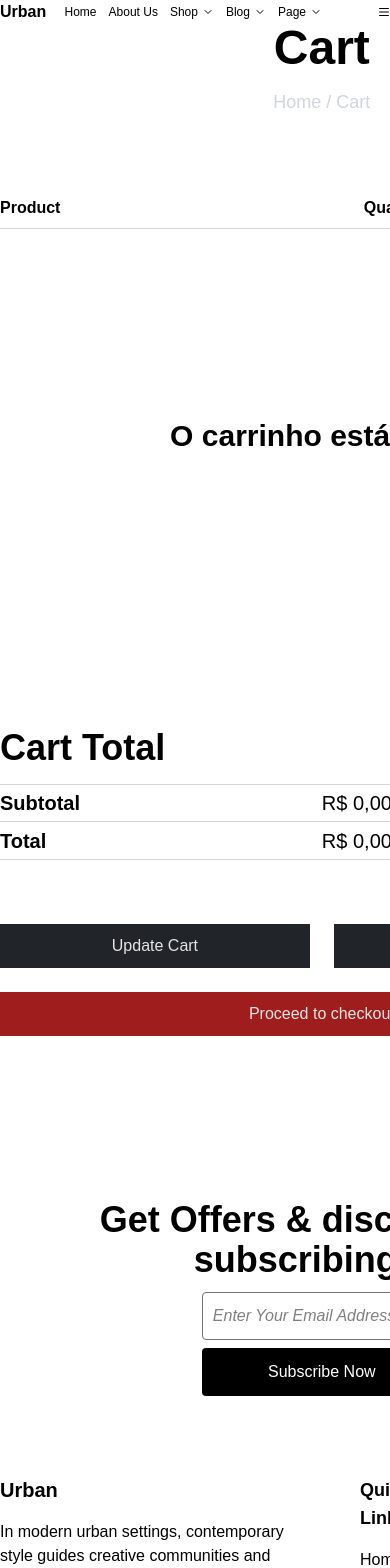
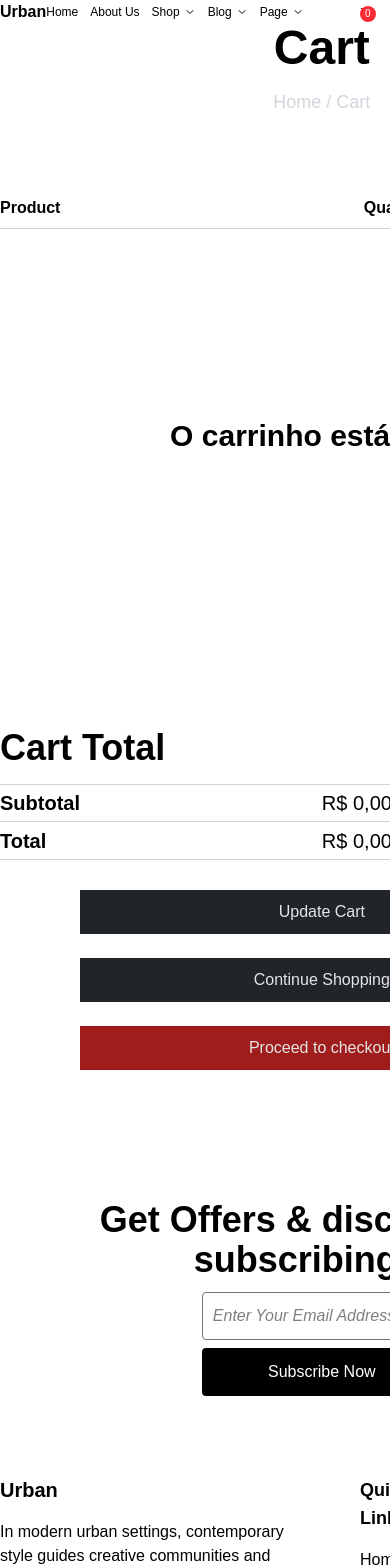
Before and after one commit to Zoidevzx/Projeto-Final-React, a Next.js app: page /cart in a window 390 px wide. Shown: the top 1568 px of the page. Built offline with nearby package versions, Linux system fonts and the light colour scheme; a web font is replaced by a local one.

Commit message:
Ajustes na responsividade do Shop e Cart

```diff
--- a/app/globals.css
+++ b/app/globals.css
@@ -17,7 +17,7 @@ body {
 }
 
 .shop-layout {
-  @apply grid xl:grid-flow-row xl:grid-rows-[1fr_1fr_2fr_2fr] xl:h-50 xl:gap-5 xl:grid-cols-1 lg:grid-flow-row lg:gap-5 lg:h-50 lg:grid-cols-1 md:grid-cols-2 md:grid-flow-row md:gap-7 sm:grid-cols-2 sm:grid-flow-row sm:gap-8 max-sm:grid-cols-2 max-sm:grid-flow-row max-sm:gap-30
+  @apply grid xl:grid-flow-row xl:grid-rows-[1fr_1fr_2fr_2fr] xl:h-50 xl:gap-5 xl:grid-cols-1 lg:grid-flow-row lg:gap-5 lg:h-50 lg:grid-cols-1 md:grid-cols-2 md:grid-flow-row md:justify-between sm:grid-cols-2 sm:grid-flow-row sm:gap-8 max-sm:grid-cols-2 max-sm:grid-flow-row max-sm:gap-30
 }
 
 .cart-container {
--- a/components/Cart.jsx
+++ b/components/Cart.jsx
@@ -30,7 +30,7 @@ export default function Cart({ title, subtitle }) {
 
   return (
     <div className="flex-center">
-      <div className="container grid xl:grid-rows-[4fr_8fr_6fr_4fr] gap-20 ">
+      <div className="container grid xl:grid-rows-[4fr_8fr_6fr_4fr] gap-20">
         <div className="flex-center flex-col gap-4">
           <h1 className="m-0 font-bold xl:text-7xl max-lg:text-5xl">{title}</h1>
           <p className="m-0 text-gray-300 xl:text-xl max-lg:text-lg">{subtitle}</p>
@@ -57,6 +57,7 @@ export default function Cart({ title, subtitle }) {
                         <p className="font-extralight">${e.value}</p>
                       </div>
                     </div>
+
                     <div className="flex-center">
                       <ItemsQuantity
                         quantity={e.quantity}
@@ -70,7 +71,7 @@ export default function Cart({ title, subtitle }) {
                     <div className="flex-center">
                       <CircleX className="cursor-pointer" onClick={() => removeFromCart(e.id)} />
                     </div>
-                    <hr className="col-span-4 border-stone-300" />
+                    <hr className="col-span-4 border-stone-300"/>
                   </Fragment>
                 ))
               ) : (
@@ -80,17 +81,17 @@ export default function Cart({ title, subtitle }) {
             </div>
           </div>
 
-          <div className="grid grid-flow-row grid-rows-[1fr_2fr_6fr] gap-y-4">
+          <div className="grid grid-flow-row grid-rows-[1fr_2fr_6fr] gap-4">
             <h2 className="m-0 text-4xl font-bold">Cart Total</h2>
             <div className="grid grid-flow-row grid-cols-2">
 
-              <hr className="col-span-2 border-stone-300" />
+              <hr className="col-span-2 border-stone-300"/>
               <p className="font-semibold text-xl">Subtotal</p>
               <p className="text-xl font-light">{cartItems.reduce((v, e) => (v + Number(e.value)), 0).toLocaleString('pt-BR', {
                 style: 'currency',
                 currency: 'BRL'
               })}</p>
-              <hr className="col-span-2 border-stone-300" />
+              <hr className="col-span-2 border-stone-300"/>
 
               <p className="font-semibold text-xl">Total</p>
               <p className="text-xl font-light">{cartItems.reduce((acc, items) => (acc + (Number(items.value) * items.quantity)), 0).toLocaleString('pt-BR', {
@@ -98,20 +99,20 @@ export default function Cart({ title, subtitle }) {
                 currency: 'BRL'
               })}</p>
 
-              <hr className="col-span-2 border-stone-300" />
+              <hr className="col-span-2 border-stone-300"/>
             </div>
             <div className="flex-center h-50 flex-wrap">
-              <div className="grid grid-cols-2 gap-6 w-full">
-                <div>
-                  <button className="bg-[#212529] p-1 cursor-pointer h-11 w-full text-neutral-200 xl:text-lg lg:text-xl ">Update Cart</button>
+              <div className="grid grid-cols-2 gap-6 w-full max-md:grid-cols-1">
+                <div className="max-md: flex-center">
+                  <button className="bg-[#212529] p-1 cursor-pointer h-11 w-full text-neutral-200 xl:text-lg lg:text-xl max-md:w-3/4">Update Cart</button>
                 </div>
                 <div>
-                  <Link href={'/shop'}>
-                    <button className="bg-[#212529] p-1 cursor-pointer text-nowrap h-11 w-full text-neutral-200 xl:text-lg lg:text-xl ">Continue Shopping</button>
+                  <Link href={'/shop'}  className="max-md:flex-center">
+                    <button className="bg-[#212529] p-1 cursor-pointer text-nowrap h-11 w-full text-neutral-200 xl:text-lg lg:text-xl max-md:w-3/4">Continue Shopping</button>
                   </Link>
                 </div>
-                <div className="col-span-2">
-                  <button className="w-full bg-[#9f1d1d] p-1 cursor-pointer text-neutral-200  h-11 xl:text-xl lg:text-xl" onClick={handleCheckout} disabled={loading}>
+                <div className="md:col-span-2 max-md:flex-center">
+                  <button className="w-full bg-[#9f1d1d] p-1 cursor-pointer text-neutral-200  h-11 xl:text-xl lg:text-xl max-md:w-3/4" onClick={handleCheckout} disabled={loading}>
                     {loading ? 'Processando...' : 'Proceed to checkout'}
                   </button>
                 </div>
@@ -120,7 +121,7 @@ export default function Cart({ title, subtitle }) {
           </div>
         </div>
         <div className="flex-center">
-          <div className="flex-center flex-col">
+          <div className="flex-center flex-col text-wrap">
             <Subscribe />
           </div>
         </div>
@@ -150,10 +151,10 @@ export default function Cart({ title, subtitle }) {
             <p>Youtube</p>
           </div>
           <div className="flex flex-col gap-y-4">
-            <h2 className="text-lg font-bold">Contact Us</h2>
+            <h2 className="text-lg font-bold break-all">Contact Us</h2>
             <p className="break-all">+1 (555) 347-9820</p>
             <p className="break-all">support@urbanstore.com</p>
-            <p>Contact Urban support for guidance.</p>
+            <p className="text-pretty">Contact Urban support for guidance.</p>
           </div>
         </footer>
       </div>
--- a/components/HeaderPage.jsx
+++ b/components/HeaderPage.jsx
@@ -109,14 +109,14 @@ export function HeaderPage() {
                     </div>
 
                     <div className="flex-center ">
-                        <div className='flex md:hidden flex-col relative' >
+                        <div className='flex md:hidden flex-col relative mr-5' >
                             <TextAlignJustify className='cursor-pointer max-sm:size-3' onClick={() => openshop ? (setOpenshop(!openshop), setOpenlist(!openlist)) : openblog ? (setOpenblog(!openblog), setOpenlist(!openlist)) : openpage ? (setOpenpage(!openpage), setOpenlist(!openlist)) : setOpenlist(!openlist)} />
-                            <div className='flex-center bg-red-500 size-4 absolute rounded-full left-3.5 top-4'>
-                                <p className='text-center text-white text-[10px]   '>{totalItems}</p>
+                            <div className='flex-center bg-red-500 size-4 absolute rounded-full md:left-2 md:top-2 sm:left-4 sm:top-3'>
+                                <p className='text-center text-white text-[10px]'>{totalItems}</p>
                             </div>
                             {openlist && (
                                 <ul className='flex-center flex-col top-9 lef-0 gap-1 bg-white p-1.5 z-10 absolute'>
-                                    <li ><Search size={12} className={'xl:size-5 '} /></li>
+                                    <li ><Search size={12} className={'xl:size-5'} /></li>
                                     <li >
                                         <Link href={'/dev'}>
                                             <User size={12} className={'xl:size-5'} />
@@ -130,9 +130,9 @@ export function HeaderPage() {
                                 </ul>
                             )}
                         </div>
-                        <div className='md:flex-center gap-3 hidden'>
+                        <div className='md:flex-center gap-3 hidden md:mr-2'>
                             <div>
-                                <Search size={12} className={'xl:size-5 '} />
+                                <Search size={12} className={'xl:size-5'} />
                             </div>
                             <div>
                                 <Link href={'/dev'}>
--- a/components/Subscribe.jsx
+++ b/components/Subscribe.jsx
@@ -1,12 +1,12 @@
 export default function Subscribe() {
 
     return (
-        <>
-            <h2 className="text-4xl font-bold text-center mb-3 text-wrap">Get Offers & discounts by subscribing us</h2>
+        <div className="flex-center flex-col">
+            <h2 className="text-4xl font-bold text-center mb-3 max-md:text-wrap">Get Offers & discounts by subscribing us</h2>
             <form className="flex flex-col gap-2 w-60">
                 <input className='italic rounded-sm w-full h-12 pl-6 border-1 border-neutral-500' type="email" placeholder='Enter Your Email Address' />
                 <button type="button" className='bg-black text-white rounded-sm w-full h-12 cursor-pointer'>Subscribe Now</button>
             </form>
-        </>
+        </div>
     )
 }
```
Also changed, not shown: components/Shop.jsx (+10 -8 lines), components/ItemsQuantity.jsx (line endings or trailing spaces).
